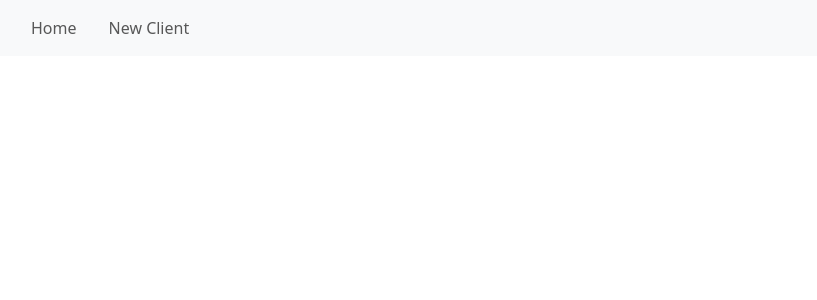
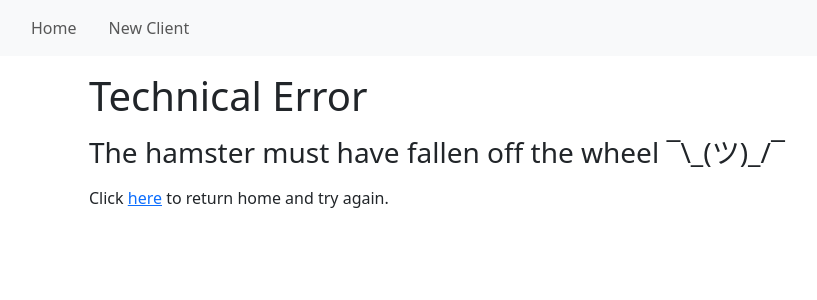
Before and after one commit to chrisarmitt/react-client-management-demo, a React (Create React App) app: page /error in a window 1280 px wide. Before the commit this address had no page. Shown: the top 300 px of the page, without its empty margins (5-822 px from the left). Built offline with nearby package versions, Linux system fonts and the light colour scheme.

Commit message:
feat(ErrorNav): Err page and axios err handling

```diff
--- a/src/app/components/ClientList.tsx
+++ b/src/app/components/ClientList.tsx
@@ -1,22 +1,34 @@
 import React, { useEffect, useState } from "react";
+import { useNavigate } from "react-router";
 import { getClients, deleteClient } from "../services/apiService";
-import { formatDateString } from "../utils/constants";
+import { formatDateString, Routes as PATH } from "../utils/constants";
 
 const ClientList: React.FC = () => {
   const [clients, setClients] = useState<any[]>([]);
+  const navigate = useNavigate();
 
   useEffect(() => {
     fetchClients();
   }, []);
 
   const fetchClients = async () => {
-    const data = await getClients();
-    setClients(data);
+    try {
+      const data = await getClients();
+      setClients(data);
+    } catch (error) {
+      console.log("Error", error);
+      navigate(PATH.Error);
+    }
   };
 
   const handleDelete = async (id: number) => {
-    await deleteClient(id);
-    fetchClients();
+    try {
+      await deleteClient(id);
+      fetchClients();
+    } catch (error) {
+      console.log(`Error deleting client:${id}`, error);
+      navigate(PATH.Error);
+    }
   };
 
   return (
--- a/src/app/components/Wizard.tsx
+++ b/src/app/components/Wizard.tsx
@@ -26,8 +26,13 @@ const Wizard: React.FC = () => {
 
   useEffect(() => {
     const fetchFundingSources = async () => {
-      const sources = await getFundingSources();
-      setFundingSources(sources);
+      try {
+        const sources = await getFundingSources();
+        setFundingSources(sources);
+      } catch (error) {
+        console.log("Error fetching funding sources", error);
+        navigate(PATH.Error);
+      }
     };
     fetchFundingSources();
   }, []);
@@ -115,9 +120,14 @@ const Wizard: React.FC = () => {
         ...client,
         dob: client.dob ? format(client.dob, "yyyy-MM-dd") : null,
       };
-      await createClient(newClient);
-      resetForm();
-      navigate(PATH.Home);
+      try {
+        await createClient(newClient);
+        resetForm();
+        navigate(PATH.Home);
+      } catch (error) {
+        console.log("Error creating client", error);
+        navigate(PATH.Error);
+      }
     }
   };
 
--- /dev/null
+++ b/src/app/pages/Error/Error.tsx
@@ -0,0 +1,23 @@
+import React from "react";
+import { Link } from "react-router-dom";
+import { Routes as PATH } from "../../utils/constants";
+
+const ErrorPage: React.FC = () => {
+  return (
+    <div className="container">
+      <div className="mt-3 mb-3">
+        <h1>Technical Error</h1>
+      </div>
+      <div className="mb-3 mb-3">
+        <h3>The hamster must have fallen off the wheel ¯\_(ツ)_/¯</h3>
+      </div>
+      <div className="mb-3 d-flex">
+        <span>
+          Click <Link to={PATH.Home}>here</Link> to return home and try again.
+        </span>
+      </div>
+    </div>
+  );
+};
+
+export default ErrorPage;
--- /dev/null
+++ b/src/app/pages/Error/index.ts
@@ -0,0 +1 @@
+export { default } from "./Error";
--- a/src/app/pages/index.ts
+++ b/src/app/pages/index.ts
@@ -1,4 +1,5 @@
 import AddClient from "./AddClient";
 import Home from "./Home";
+import Error from "./Error";
 
-export { AddClient, Home };
+export { AddClient, Home, Error };
--- a/src/app/routes/routes.tsx
+++ b/src/app/routes/routes.tsx
@@ -9,6 +9,7 @@ export const AppRoutes: React.FC = () => {
       <Route path={PATH.Root} element={<Navigate to={PATH.Home} />} />
       <Route path={PATH.Home} element={<Pages.Home />} />
       <Route path={PATH.AddClient} element={<Pages.AddClient />} />
+      <Route path={PATH.Error} element={<Pages.Error />} />
     </Routes>
   );
 };
--- a/src/app/utils/constants.ts
+++ b/src/app/utils/constants.ts
@@ -6,6 +6,7 @@ export const Routes = {
   Root: "/",
   Home: "/home",
   AddClient: "/add-client",
+  Error: "/error",
 };
 
 export const APP_ROOT = "root";
```
